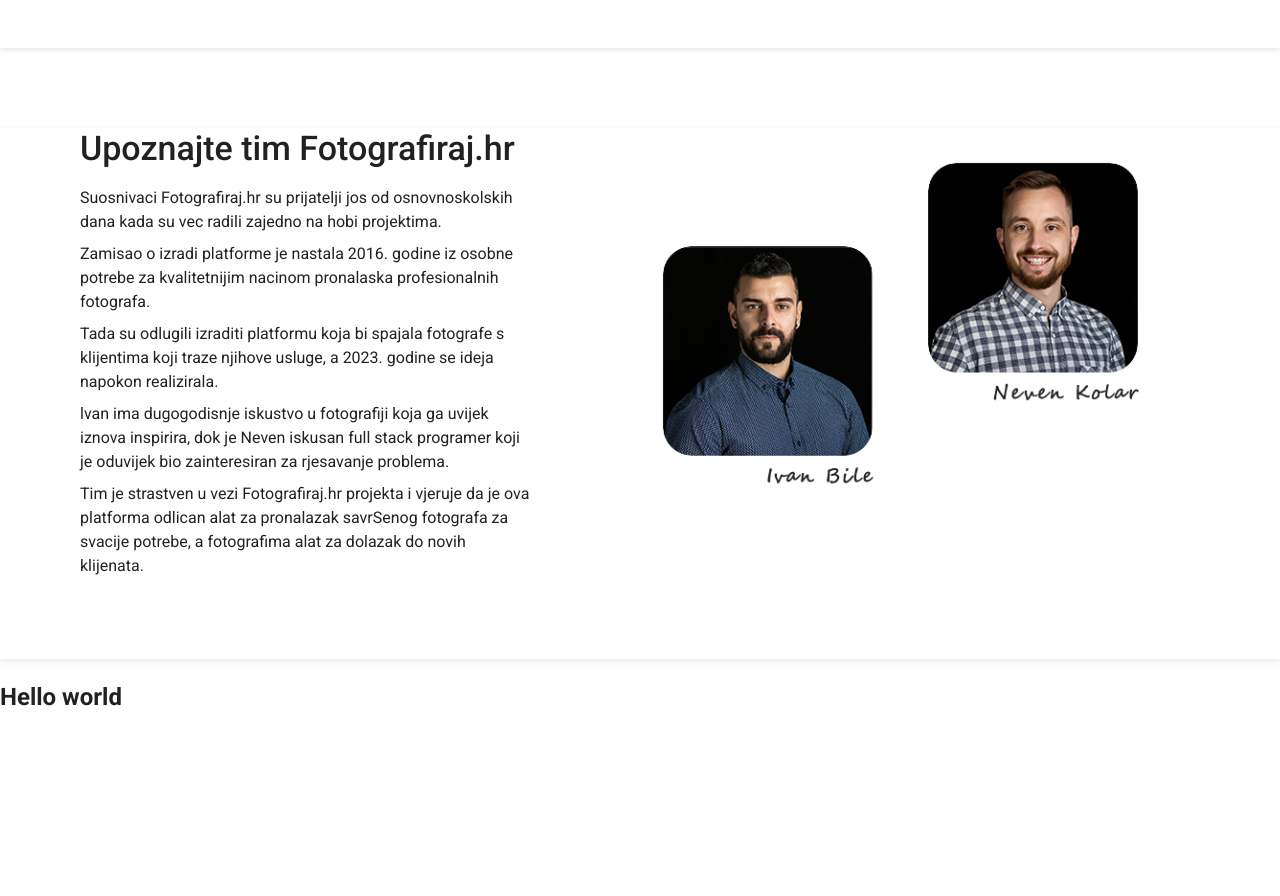
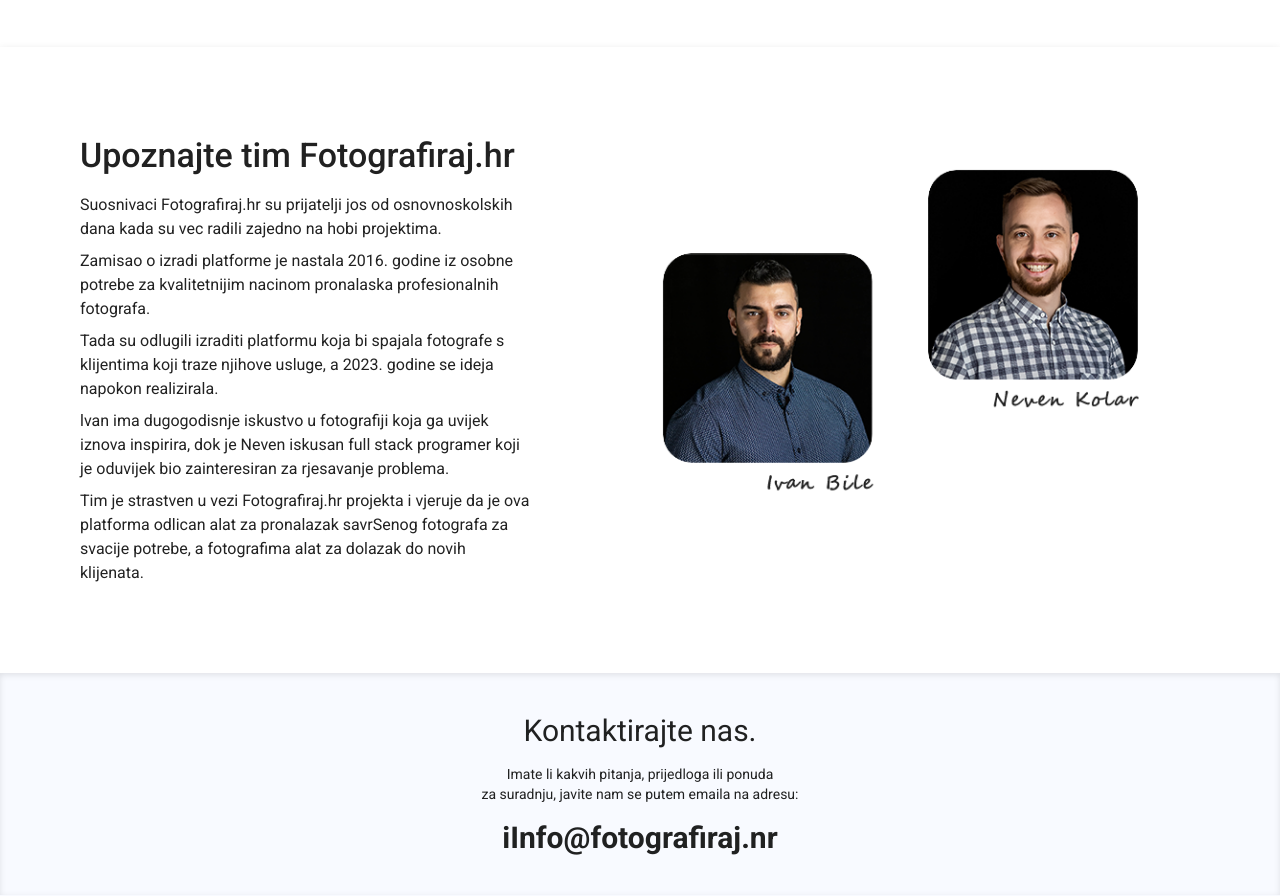
Before and after one commit to Shahriyar-Hosen/simple-about-page, a Next.js app: page / in a window 1280 px wide. Shown: the part 2020-2916 px from the top of the page. Before the commit the page ends 2755 px from the top, so only its background shows below. Built offline with nearby package versions, Linux system fonts and the light colour scheme.

Commit message:
Footer done in

```diff
--- a/src/app/page.tsx
+++ b/src/app/page.tsx
@@ -1,4 +1,4 @@
-import { Author, Feather, Hero, Info } from "@/components";
+import { Author, Feather, Footer, Hero, Info } from "@/components";
 import Box from "@mui/material/Box";
 
 const Home = () => {
@@ -8,8 +8,7 @@
       <Info />
       <Feather />
       <Author />
-      <h1>Hello world</h1>
-      {/* Footer */}
+      <Footer />
     </Box>
   );
 };
--- a/src/components/About/Author.tsx
+++ b/src/components/About/Author.tsx
@@ -6,7 +6,7 @@
 import { FC } from "react";
 
 export const Author: FC = () => (
-  <Box boxShadow="0px 2px 6px rgba(0, 0, 0, 0.1)" paddingBottom="1px">
+  <Box boxShadow="0px 2px 8px rgba(0, 0, 0, 0.1)" paddingY={1}>
     <Box maxWidth="1280px" margin="0 auto">
       <Box
         display="flex"
--- a/src/components/About/Feather.tsx
+++ b/src/components/About/Feather.tsx
@@ -127,7 +127,7 @@
 );
 
 export const Feather: FC = () => (
-  <Box boxShadow="0px 2px 6px rgba(0, 0, 0, 0.1)" paddingBottom="1px">
+  <Box>
     <Box maxWidth="1280px" margin="0 auto">
       <FeatherCard
         img={mockup}
--- /dev/null
+++ b/src/components/About/Footer.tsx
@@ -0,0 +1,43 @@
+"use client";
+
+import { Box, Typography } from "@mui/material";
+import { FC } from "react";
+
+export const Footer: FC = () => (
+  <Box
+    width="100%"
+    paddingTop={20}
+    borderBottom={1}
+    borderColor="#f8faff"
+    padding={{ xs: 3, md: 5 }}
+    sx={{ backgroundColor: "#f8faff" }}
+    boxShadow="inset 0px 2px 6px rgba(0, 0, 0, 0.1)"
+  >
+    <Typography
+      variant="h1"
+      fontSize={{ xs: 20, md: 30 }}
+      textAlign="center"
+      fontWeight={400}
+    >
+      Kontaktirajte nas.
+    </Typography>
+    <Typography
+      variant="body2"
+      textAlign={{ xs: "justify", md: "center" }}
+      maxWidth={320}
+      margin="0 auto"
+      marginY={2}
+    >
+      Imate li kakvih pitanja, prijedloga ili ponuda za&nbsp;suradnju, javite
+      nam se putem emaila na adresu:
+    </Typography>
+    <Typography
+      variant="h1"
+      fontSize={{ xs: 20, md: 30 }}
+      textAlign="center"
+      fontWeight={600}
+    >
+      iInfo@fotografiraj.nr
+    </Typography>
+  </Box>
+);
--- a/src/components/About/Info.tsx
+++ b/src/components/About/Info.tsx
@@ -10,7 +10,7 @@
     borderBottom={1}
     borderColor="#f8faff"
     boxShadow="0px 2px 6px rgba(0, 0, 0, 0.1)"
-    p={{ xs: 3, md: 5 }}
+    padding={{ xs: 3, md: 5 }}
   >
     <Typography
       variant="h1"
--- a/src/components/About/index.ts
+++ b/src/components/About/index.ts
@@ -2,5 +2,6 @@
 
 export * from "./Author";
 export * from "./Feather";
+export * from "./Footer";
 export * from "./Hero";
 export * from "./Info";
```
